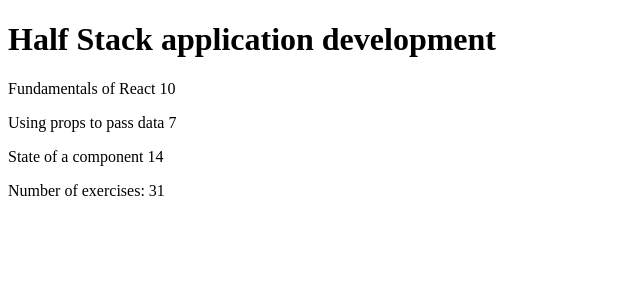
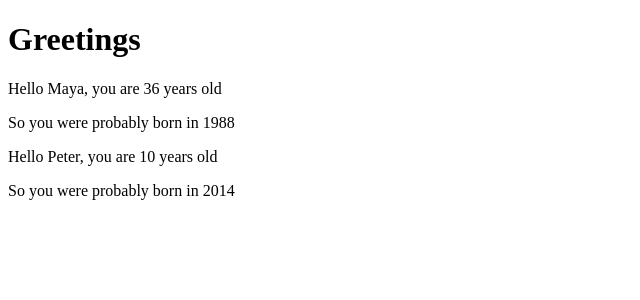
Before and after one commit to serretd5/OpenFullStackCourse, a React (Vite) app in the folder part1/: page / in a window 1280 px wide. Shown: the top 300 px of the page, without its empty margins (0-640 px from the left). Built offline with nearby package versions, Linux system fonts and the light colour scheme.

Commit message:
modified:   part1/src/App.jsx

```diff
--- a/part1/src/App.jsx
+++ b/part1/src/App.jsx
@@ -1,65 +1,32 @@
 
 
-const Header = (props) => {
+const Hello = (props) => {
+
+  const name = props.name
+  const age = props.age
+
+
+  const bornYear = () => new Date().getFullYear() - age
+
   return (
     <div>
-      <h1>{props.course}</h1>
+
+      <p>Hello {name}, you are {age} years old</p>
+      <p>So you were probably born in {bornYear()}</p>
     </div>
   )
 }
 
-const Content = (props) => {
+const App = () => {
+  const name = 'Peter'
+  const age = 10
+
   return (
     <div>
-      <p>
-        {props.part1} {props.exercises1}
-      </p>
-      <p>
-        {props.part2} {props.exercises2}
-      </p>
-      <p>
-        {props.part3} {props.exercises3}
-      </p>
+      <h1>Greetings</h1>
+      <Hello name="Maya" age={26 + 10} />
+      <Hello name={name} age={age} />
     </div>
   )
 }
-
-const Total = (props) => {
-  return (
-    <div>
-      <p>
-       Number of exercises: {props.suma}
-      </p>
-    </div>
-  )
-}
-
-
-const App = () => {
-  const course = {
-    name: 'Half Stack application development',
-    parts: [
-      {
-        name: 'Fundamentals of React',
-        exercises: 10
-      },
-      {
-        name: 'Using props to pass data',
-        exercises: 7
-      },
-      {
-        name: 'State of a component',
-        exercises: 14
-      }
-    ]
-  }
-  return (
-    <div>
-      <Header course={course['name']}/>
-      <Content part1={course['parts'][0]['name']} exercises1 = {course['parts'][0]['exercises']} part2={course['parts'][1]['name']} exercises2 = {course['parts'][1]['exercises']} part3={course['parts'][2]['name']} exercises3 = {course['parts'][2]['exercises']} />
-      <Total suma = {course['parts'][0]['exercises'] + course['parts'][1]['exercises'] + course['parts'][2]['exercises']}/>
-    </div>
-  )
-}
-
 export default App
```
